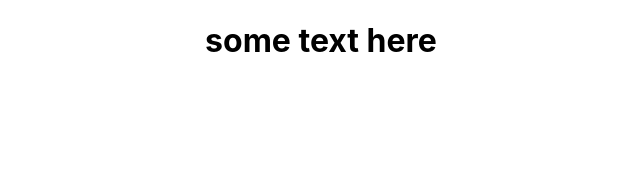
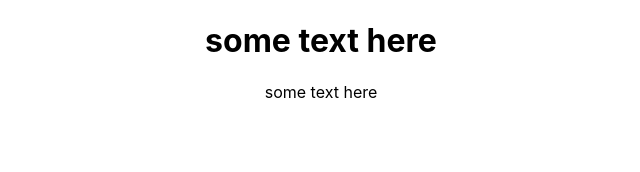
Before and after one commit to march213/polymorphic-components, a React (Vite) app: page / in a window 1280 px wide. Shown: the top 172 px of the page, without its empty margins (319-959 px from the left). Built offline with nearby package versions, Linux system fonts and the light colour scheme.

Commit message:
extend generic type to only accept valid component props based on the generic prop

```diff
--- a/src/App.tsx
+++ b/src/App.tsx
@@ -4,6 +4,9 @@ function App() {
   return (
     <div className="App">
       <Text as="h1">some text here</Text>
+      <Text as="a" href="#">
+        some text here
+      </Text>
     </div>
   );
 }
--- a/src/components/Text.tsx
+++ b/src/components/Text.tsx
@@ -1,11 +1,11 @@
 import React, { FC } from 'react';
 
-interface Props<T> {
-  as?: T;
+type TextProps<C extends React.ElementType> = {
+  as?: C;
   children: React.ReactNode;
-}
+} & React.ComponentPropsWithoutRef<C>;
 
-export const Text = <T extends React.ElementType>({ as, children }: Props<T>) => {
+export const Text = <C extends React.ElementType>({ as, children }: TextProps<C>) => {
   const Component = as || 'span';
   return <Component>{children}</Component>;
 };
```
